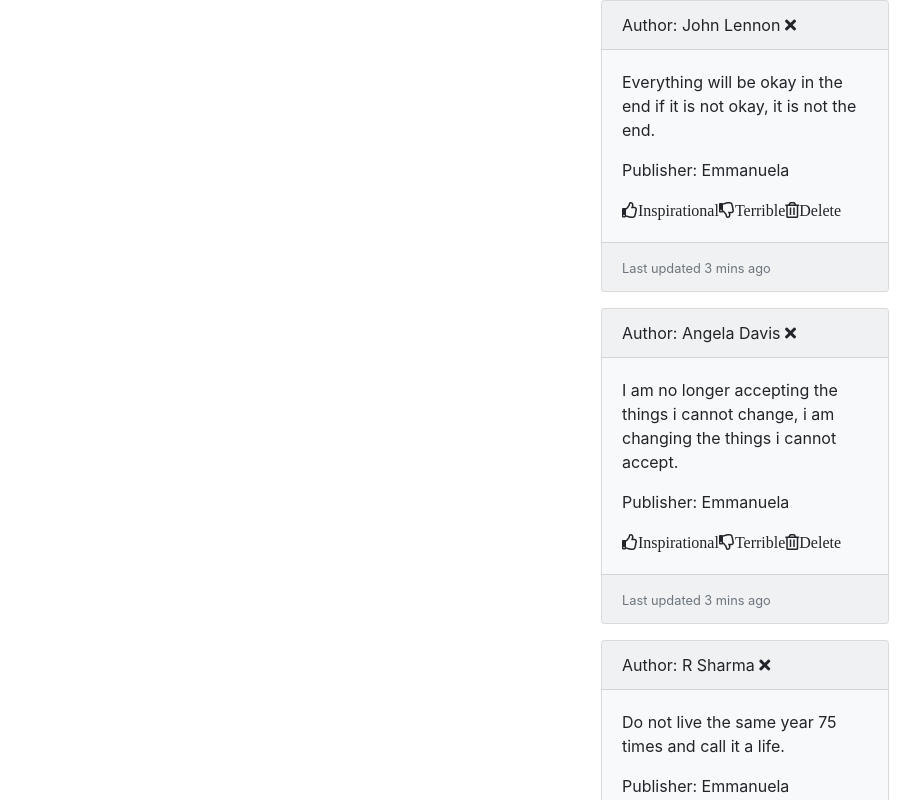
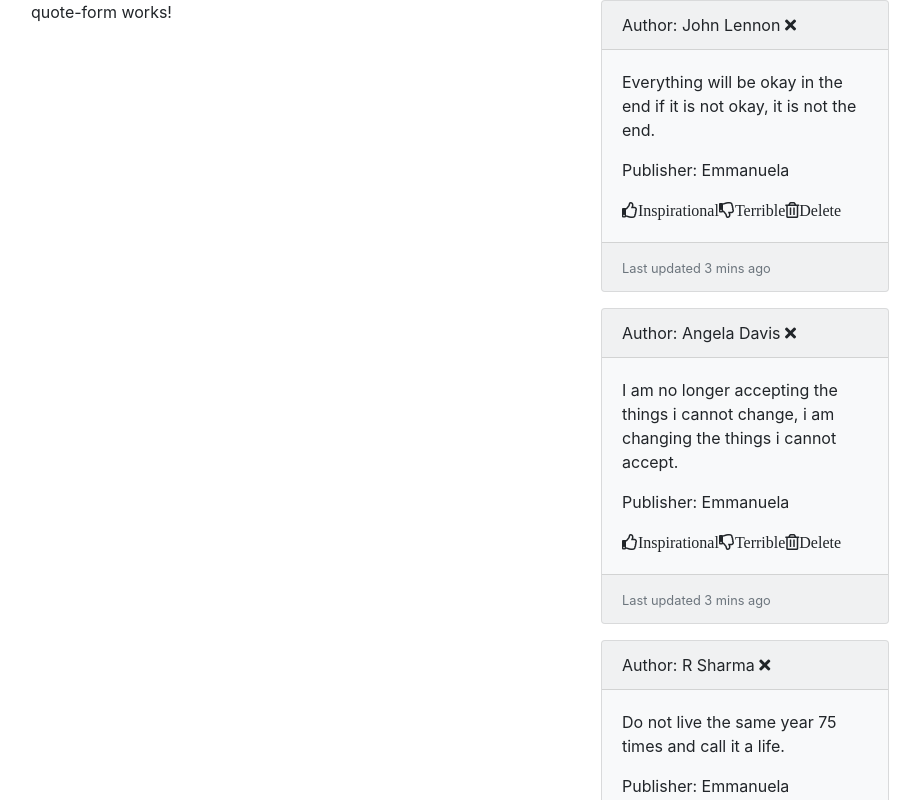
Before and after one commit to EmmanuelaJoy/quote-application, an Angular app: page / in a window 1280 px wide. Shown: the top 800 px of the page, without its empty margins (54-974 px from the left). Built offline with nearby package versions, Linux system fonts and the light colour scheme.

Commit message:
nest goal-form in the quote component

```diff
--- a/src/app/quote/quote.component.html
+++ b/src/app/quote/quote.component.html
@@ -5,7 +5,7 @@
 <div class="container">
     <div class="row">
         <div class="col-6">
-
+            <app-quote-form></app-quote-form>
         </div>
         <div class="col-6">
             <div *ngFor='let quote of quotes;let i = index'>
```
